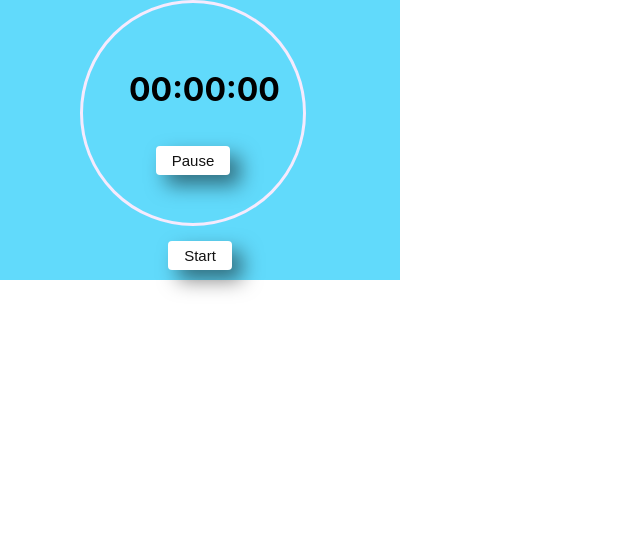
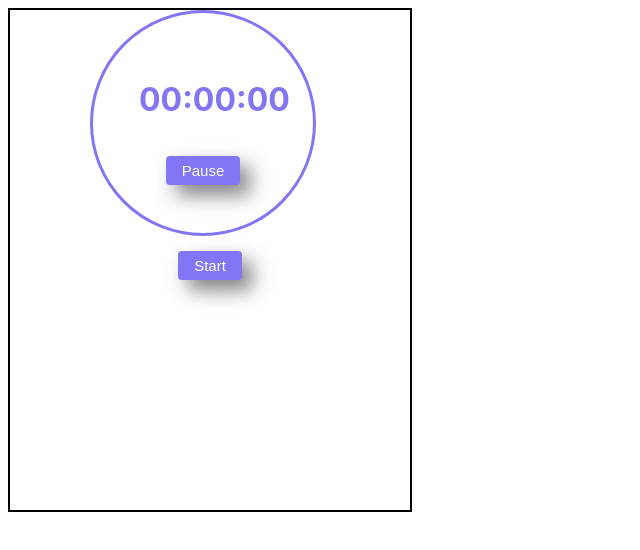
Before and after one commit to satyam73/well-beind-extension, a React (Create React App) app: page / in a window 1280 px wide. Shown: the top 550 px of the page, without its empty margins (0-640 px from the left). Built offline with nearby package versions, Linux system fonts and the light colour scheme.

Commit message:
added components to respective folder and added color variables

```diff
--- a/src/App.css
+++ b/src/App.css
@@ -1,94 +1,9 @@
+@import url("./styles/Timer.css");
+
 .App {
   text-align: center;
   display: block;
-  background-color: #61dafb;
-
+  background-color: var(--primary-color);
+  height: 100%;
+  width: 100%;
 }
-
-.container {
-  width: 220px;
-    height: 220px;
-    position: relative;
-    overflow: hidden;
-    border-radius: 50%;
-    margin-left: 80px;
-  text-align: center;
-  border-style: solid;
-  border-color:  #f6eafd;
-}
-
-.timer {
-  text-align: center;
-  padding: 6px 6px 6px 6px;
-  margin:  40px;
-}
-
-
-
-.start {
-  padding: 6px 16px;
-    outline: none;
-    text-align: center;
-    border: none;
-    margin-top: 15px;
-    margin-bottom: 10px;
-    color:rgba(13, 13, 13, 0.979);
-    background: #fff;
-    font-size: 15px;
-    font-weight:450;
-    border-radius:4px;
-    cursor:pointer;
-    box-shadow: 10px 10px 20px rgba(0,0,0,0.5);
-
-}
-
-.pause{
-  padding: 6px 16px;
-    outline: none;
-    border: none;
-    text-align: center;
-    margin:  15px;
-    color:rgba(13, 13, 13, 0.979);
-    background: #fff;
-    font-size: 15px;
-    font-weight:450;
-    border-radius:4px;
-    cursor:pointer;
-    box-shadow: 10px 10px 20px rgba(0,0,0,0.5);
-
-}
-
-.App-logo {
-  height: 40vmin;
-  pointer-events: none;
-}
-
-@media (prefers-reduced-motion: no-preference) {
-  .App-logo {
-    animation: App-logo-spin infinite 20s linear;
-  }
-}
-
-.App-header {
-  background-color: #282c34;
-  min-height: 100vh;
-  display: flex;
-  flex-direction: column;
-  align-items: center;
-  justify-content: center;
-  font-size: calc(10px + 2vmin);
-  color: white;
-}
-
-.App-link {
-  color: #61dafb;
-}
-
-@keyframes App-logo-spin {
-  from {
-    transform: rotate(0deg);
-  }
-  to {
-    transform: rotate(360deg);
-  }
-}
--- a/src/App.js
+++ b/src/App.js
@@ -2,66 +2,13 @@ import React, { useState, useEffect, useRef } from "react";
 import logo from "./logo.svg";
 import "./App.css";
 import Hello from "./component/Hello";
+import Main from "./component/Main";
 // import chrome from "chrome";
 // import Hello from "./components/Hello";
 function App() {
-  const [time, setTime] = useState({ hr: 0, min: 0, sec: 0 });
-  // const [href, setHref] = useState([]);
-  useEffect(() => {
-    // handelTime();
-    return () => clearInterval(id.current);
-  }, []);
-
-  let id = useRef();
-
-  function handelTime() {
-    id.current = setInterval(() => {
-      setTime((prev) => {
-        if (prev.sec == 60) {
-          return { ...prev, min: prev.min + 1, sec: 0 };
-        }
-        if (prev.min == 60) {
-          return { ...prev, hr: prev.hr + 1, min: 0, sec: 0 };
-        }
-
-        return { ...prev, sec: prev.sec + 1 };
-      });
-    }, 100);
-  }
-
   return (
     <div className="App">
-      <div className="container">
-
-
-        <div className="timer">
-      <h1>
-        {time.hr.toLocaleString("en-US", {
-          minimumIntegerDigits: 2,
-          useGrouping: false,
-        })}
-        :
-        {time.min.toLocaleString("en-US", {
-          minimumIntegerDigits: 2,
-          useGrouping: false,
-        })}
-        :
-        {time.sec.toLocaleString("en-US", {
-          minimumIntegerDigits: 2,
-          useGrouping: false,
-        })}
-      </h1>
-
-      <button className ="pause" onClick={() => clearInterval(id.current)}>Pause</button>
-      </div>
-      </div>
-
-
-      <div>
-      <button className="start" onClick={() => handelTime()}>Start</button>
-      </div>
-
-
+      <Main />
     </div>
   );
 }
--- /dev/null
+++ b/src/common/Timer.js
@@ -0,0 +1,61 @@
+import React, { useState, useEffect, useRef } from "react";
+
+export default function Timer() {
+  const [time, setTime] = useState({ hr: 0, min: 0, sec: 0 });
+  // const [href, setHref] = useState([]);
+  useEffect(() => {
+    // handelTime();
+    return () => clearInterval(id.current);
+  }, []);
+
+  let id = useRef();
+
+  function handelTime() {
+    id.current = setInterval(() => {
+      setTime((prev) => {
+        if (prev.sec == 60) {
+          return { ...prev, min: prev.min + 1, sec: 0 };
+        }
+        if (prev.min == 60) {
+          return { ...prev, hr: prev.hr + 1, min: 0, sec: 0 };
+        }
+
+        return { ...prev, sec: prev.sec + 1 };
+      });
+    }, 100);
+  }
+  return (
+    <div>
+      <div className="timer">
+        <div className="timer__countdown">
+          <h1>
+            {time.hr.toLocaleString("en-US", {
+              minimumIntegerDigits: 2,
+              useGrouping: false,
+            })}
+            :
+            {time.min.toLocaleString("en-US", {
+              minimumIntegerDigits: 2,
+              useGrouping: false,
+            })}
+            :
+            {time.sec.toLocaleString("en-US", {
+              minimumIntegerDigits: 2,
+              useGrouping: false,
+            })}
+          </h1>
+
+          <button className="pause" onClick={() => clearInterval(id.current)}>
+            Pause
+          </button>
+        </div>
+      </div>
+
+      <div>
+        <button className="start" onClick={() => handelTime()}>
+          Start
+        </button>
+      </div>
+    </div>
+  );
+}
--- /dev/null
+++ b/src/component/Main.js
@@ -0,0 +1,11 @@
+import React from "react";
+import Timer from "../common/Timer";
+function Main() {
+  return (
+    <div>
+      <Timer />
+    </div>
+  );
+}
+
+export default Main;
--- a/src/index.css
+++ b/src/index.css
@@ -1,7 +1,12 @@
+@import url("./styles/variables.css");
+html{
+  height: 500px;
+  width: 400px;
+}
 body {
   height: 500px;
   width: 400px;
-  margin: 0;
+  border: 2px solid black;
   font-family: -apple-system, BlinkMacSystemFont, 'Segoe UI', 'Roboto', 'Oxygen',
     'Ubuntu', 'Cantarell', 'Fira Sans', 'Droid Sans', 'Helvetica Neue',
     sans-serif;
@@ -9,7 +14,7 @@ body {
   -moz-osx-font-smoothing: grayscale;
 }
 
-code {
-  font-family: source-code-pro, Menlo, Monaco, Consolas, 'Courier New',
-    monospace;
+#root{
+  width: 100%;
+  height: 100%;
 }
--- /dev/null
+++ b/src/styles/Timer.css
@@ -0,0 +1,53 @@
+.timer {
+    width: 220px;
+      height: 220px;
+      position: relative;
+      overflow: hidden;
+      border-radius: 50%;
+      margin-left: 80px;
+    text-align: center;
+    border-style: solid;
+    border-color:  var(--secondary-color);
+  }
+
+  .timer__countdown {
+    text-align: center;
+    padding: 6px 6px 6px 6px;
+    margin:  40px;
+    color: var(--secondary-color);
+  }
+
+
+
+  .start {
+    padding: 6px 16px;
+      outline: none;
+      text-align: center;
+      border: none;
+      margin-top: 15px;
+      margin-bottom: 10px;
+      color: var(--primary-color);
+      background: var(--secondary-color);
+      font-size: 15px;
+      font-weight:450;
+      border-radius:4px;
+      cursor:pointer;
+      box-shadow: 10px 10px 20px rgba(0,0,0,0.5);
+
+  }
+
+  .pause{
+    padding: 6px 16px;
+      outline: none;
+      border: none;
+      text-align: center;
+      margin:  15px;
+      color: var(--primary-color);
+      background: var(--secondary-color);
+      font-size: 15px;
+      font-weight:450;
+      border-radius:4px;
+      cursor:pointer;
+      box-shadow: 10px 10px 20px rgba(0,0,0,0.5);
+
+  }
--- /dev/null
+++ b/src/styles/variables.css
@@ -0,0 +1,5 @@
+:root{
+    --primary-color: #ffffff;
+    --secondary-color: #8276F4;
+    --dark-color: #1d1c1c;
+}
```
Also changed, not shown: src/styles/Main.css (added).
